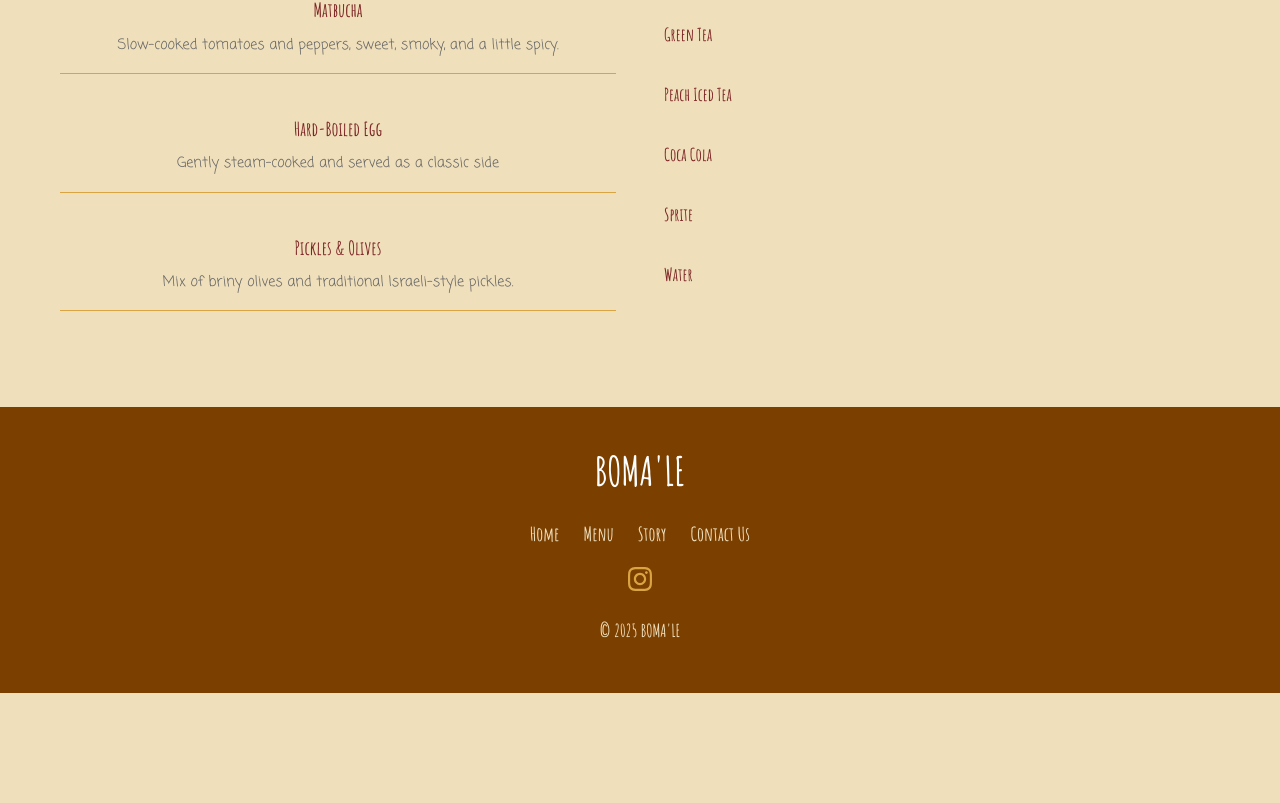
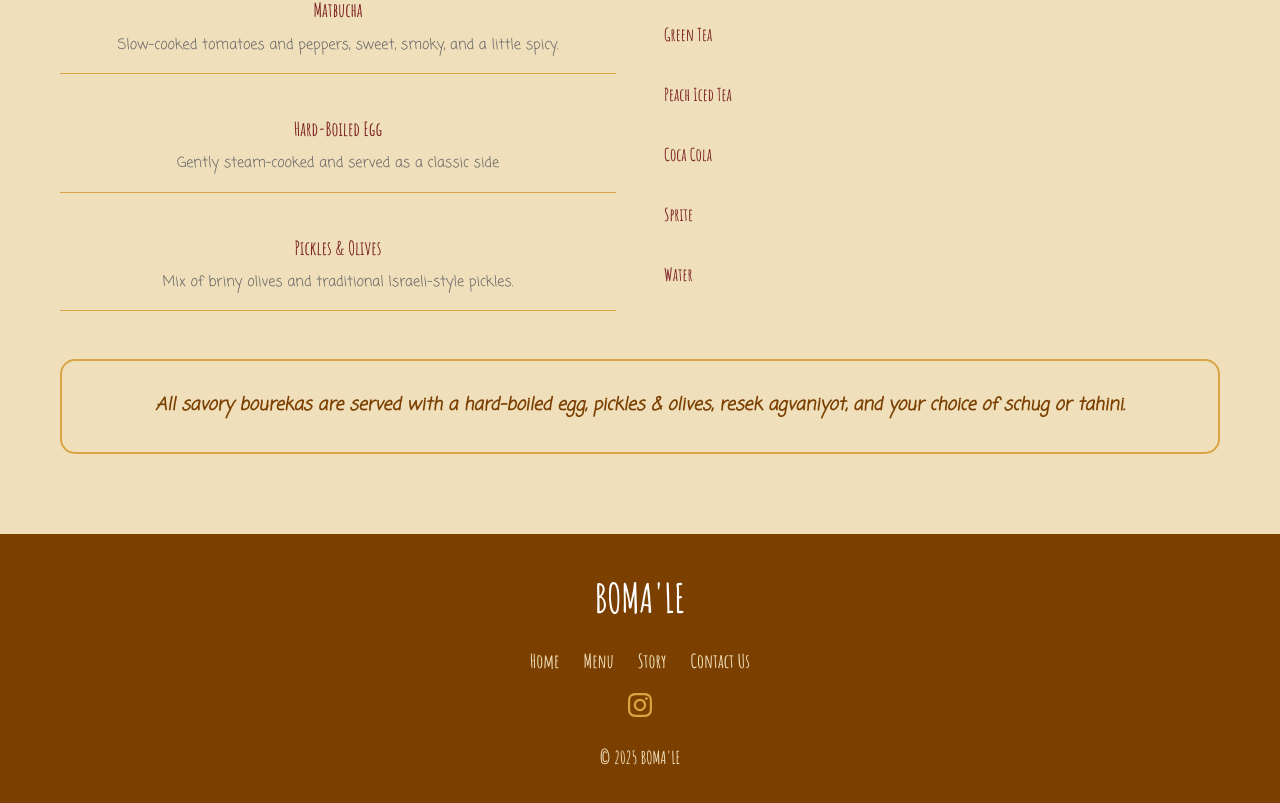
Before and after one commit to yarinkeren1/bomale-website, a React (Create React App) app: page /menu in a window 1280 px wide. Shown: the part 1644-2447 px from the top of the page. Before the commit the page ends 2337 px from the top, so only its background shows below. Built offline with nearby package versions, Linux system fonts and the light colour scheme; the HTML template or start-up script is replaced by a standard one; a web font is replaced by a local one.

Commit message:
Add menu note section explaining what savory bourekas are served with

```diff
--- a/src/App.css
+++ b/src/App.css
@@ -476,6 +476,24 @@
     margin: 0;
     line-height: 1.4;
     white-space: pre-line;
+}
+
+/* Menu note section */
+.menu-note {
+    margin-top: 3rem;
+    padding: 2rem;
+    background-color: var(--dutch-white);
+    border: 2px solid var(--hunyadi-yellow);
+    border-radius: 15px;
+    text-align: center;
+}
+
+.menu-note p {
+    color: var(--chocolate);
+    font-size: 1.1rem;
+    margin: 0;
+    font-weight: 600;
+    line-height: 1.5;
 }
 
 .additional-sections {
--- a/src/components/Menu.js
+++ b/src/components/Menu.js
@@ -181,6 +181,9 @@ const Menu = () => {
             </div>
           </div>
         </div>
+        <div className="menu-note">
+          <p>All savory bourekas are served with a hard-boiled egg, pickles & olives, resek agvaniyot, and your choice of schug or tahini.</p>
+        </div>
       </div>
     </section>
   );
```
